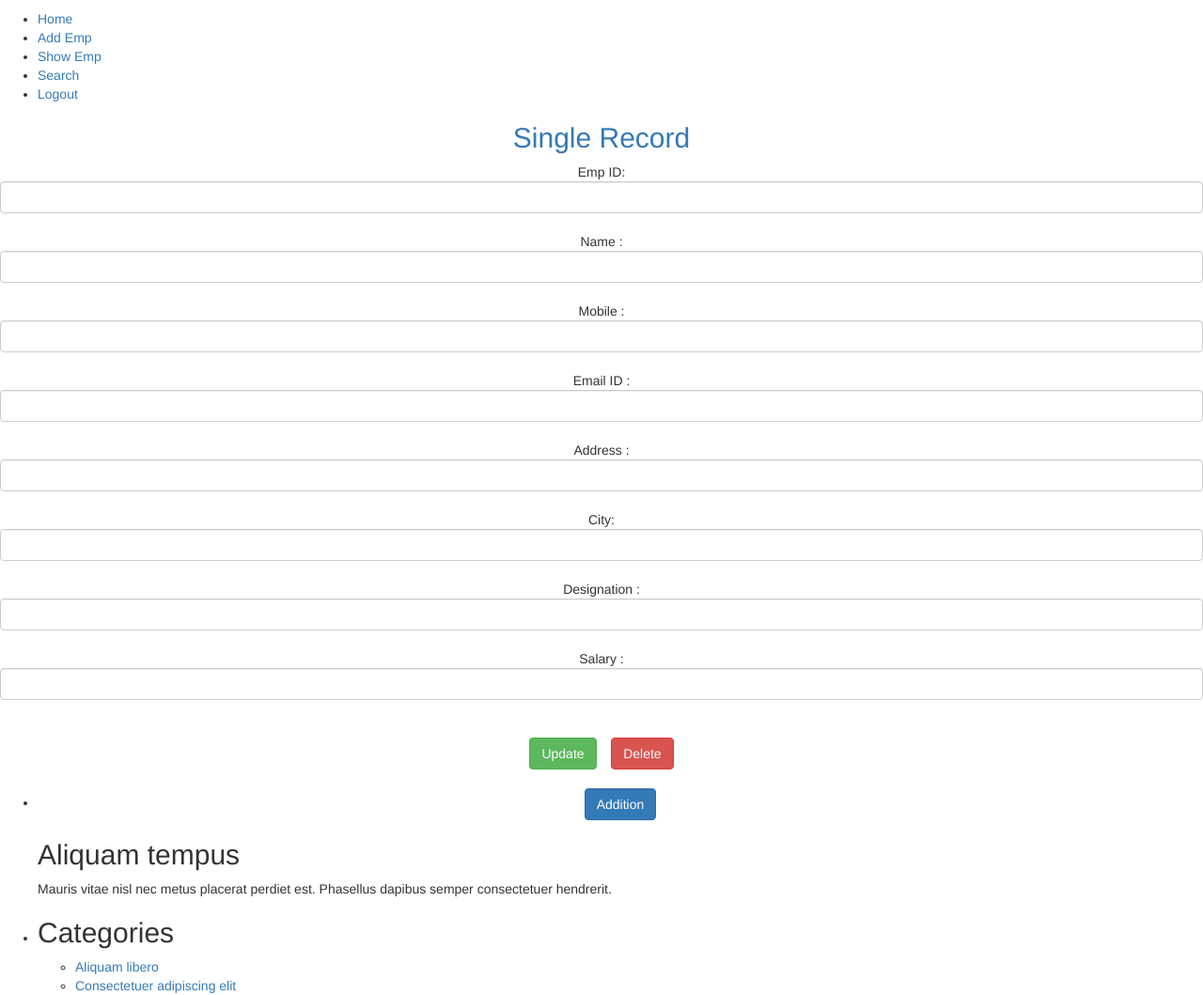
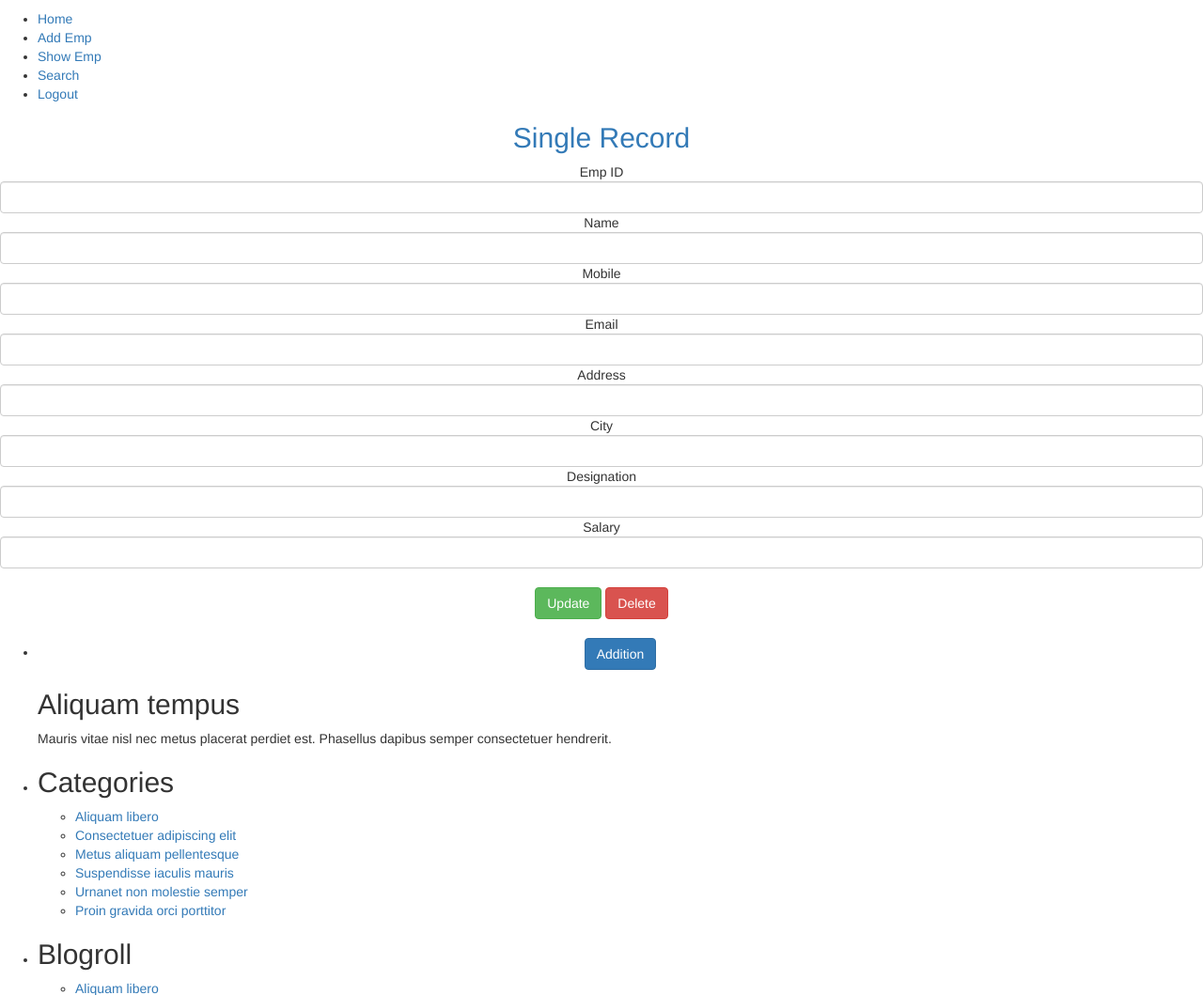
Before and after one commit to dipesh-s-sonar/Python_Django1, a Django app: template amazon/templates/admin_single_emp.html in a window 1280 px wide. Shown: the part 90-1149 px from the top of the page at 94% size. Run offline with Django 3.2, Linux system fonts and the light colour scheme; the template is opened without the code that fills it, so the values that code supplies are empty; some libraries are stand-ins or nearby versions.

Commit message:
Simple chages by me

```diff
--- a/amazon/homepage/urls.py
+++ b/amazon/homepage/urls.py
@@ -36,5 +36,6 @@ urlpatterns = [
     path('empshow/',views.admin_show_emp,name='Show Single Employee Page'),
     path('adminsingle/<int:id>',views.admin_single_emp, name='Single Employee Page'),
     path('empdelete/<int:id>',views.admin_delete_emp,name='Delete Single Employee Page'),
-    path('admin_update_emp/',views.admin_update_emp,name='Update Single Employee Page'),
+    path("admin_update_emp/<int:id>",views.admin_update_emp,name="Update Employee Page"),
+
 ]
--- a/amazon/templates/add_emp.html
+++ b/amazon/templates/add_emp.html
@@ -10,7 +10,7 @@
 
 							<center>
 									<h2 class="title"><a href="#">Emp Registration Form </a></h2> <br>
-									<form action="#" method="POST">
+									<form action="/saveemp/" method="POST">
 
     										{% csrf_token %}
 											Emp ID: <input type="text" id="txtEmpid" name="txtEmpid" class="form-control" required /><br>
--- a/amazon/templates/admin_single_emp.html
+++ b/amazon/templates/admin_single_emp.html
@@ -10,21 +10,43 @@
 						<div class="post">
 							<h2 class="title"><a href="#"> Single Record  </a></h2>
                         </div>
-						<form method="POST" action="/empdelete/{{record.id}}">
-								{% csrf_token %}
-							Emp ID: <input type="text" id="txtEmpid" name="txtEmpid" value="{{record.id}}"  class="form-control" required><br>
-							Name : <input type="text" id="txtName" name="txtName" value="{{record.name}}"  class="form-control" required><br>
-							Mobile :<input type="text" id="txtMobile" name="txtMobile" value="{{record.mobile}}"  class="form-control" required><br>
-							Email ID :<input type="text" id="txtEmail" name="txtEmail" value="{{record.email}}"  class="form-control" required><br>
-							Address :<input type="text" id="txtAddress" name="txtAddress" value="{{record.address}}"  class="form-control" required><br>
-							City:<input type="text" id="txtCity" name="txtCity" value="{{record.city}}"  class="form-control" required><br>
-							Designation :<input type="text" id="txtDesignation" name="txtDesignation" value="{{record.designation}}"  class="form-control" required><br>
-							Salary :<input type="text" id="txtSalary" name="txtSalary" value="{{record.salary}}"  class="form-control" required><br><br>
+						<form action="/admin_update_emp/{{record.id}}" method="POST">
+							{% csrf_token %}
 
-							<input type="submit" value="Update" class="btn btn-success"/>&nbsp; &nbsp;
-							<input type="submit" value="Delete" class="btn btn-danger"/>
+							Emp ID
+							<input type="text" name="txtEmpid" value="{{record.id}}" class="form-control">
+
+							Name
+							<input type="text" name="txtName" value="{{record.name}}" class="form-control">
+
+							Mobile
+							<input type="text" name="txtMobile" value="{{record.mobile}}" class="form-control">
+
+							Email
+							<input type="text" name="txtEmail" value="{{record.email}}" class="form-control">
+
+							Address
+							<input type="text" name="txtAddress" value="{{record.address}}" class="form-control">
+
+							City
+							<input type="text" name="txtCity" value="{{record.city}}" class="form-control">
+
+							Designation
+							<input type="text" name="txtDesignation" value="{{record.designation}}" class="form-control">
+
+							Salary
+							<input type="text" name="txtSalary" value="{{record.salary}}" class="form-control">
+
+							<br>
+
+							<input type="submit" value="Update" class="btn btn-success">
+
+							<a href="/empdelete/{{record.id}}" class="btn btn-danger">
+								Delete
+							</a>
 
 						</form>
+
 						</center>
 						<div style="clear: both;">&nbsp;</div>
 					</div>
--- a/amazon/templates/header.html
+++ b/amazon/templates/header.html
@@ -46,7 +46,6 @@ Released   : 20120108
 				<li><a href="/registration">Registration</a></li>
 				<li><a href="/login">Login</a></li>
 				<li><a href="/contact">Contact</a></li>
-				<li><a href="/square">Square</a></li>
 			</ul>
 		</div>
 	</div>
--- a/amazon/templates/index.html
+++ b/amazon/templates/index.html
@@ -16,7 +16,9 @@
 						<ul>
 							<li>
 								<div style="text-align:center;">
-									<a href="/addition" class="btn btn-primary">Addition</a>
+									<a href="/addition" class="btn btn-primary">Addition</a>&nbsp;
+									<a href="/square" class="btn btn-primary">Square</a>
+
 								</div>
 								<h2>Aliquam tempus</h2>
 								<p>Mauris vitae nisl nec metus placerat perdiet est. Phasellus dapibus semper consectetuer hendrerit.</p>
```
Also changed, not shown: amazon/templates/admin_header.html (line endings or trailing spaces).
